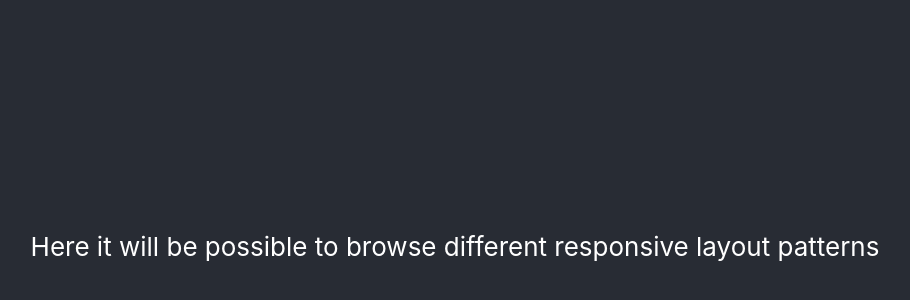
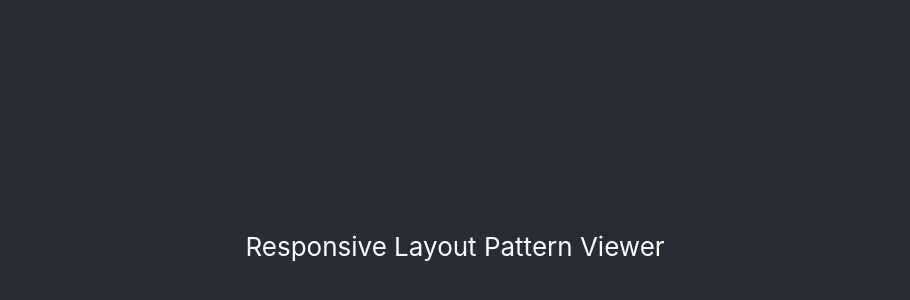
Before and after one commit to FranciszekPin/responsive-layout-viewer, a React (Create React App) app: page / in a window 1280 px wide. Shown: the part 154-454 px from the top of the page, without its empty margins (185-1095 px from the left). Built offline with nearby package versions, Linux system fonts and the light colour scheme.

Commit message:
Modify main page

```diff
--- a/src/App.js
+++ b/src/App.js
@@ -5,7 +5,7 @@ function App() {
     <div className="App">
       <header className="App-header">
         <p>
-          Here it will be possible to browse different responsive layout patterns
+          Responsive Layout Pattern Viewer
         </p>
       </header>
     </div>
```
